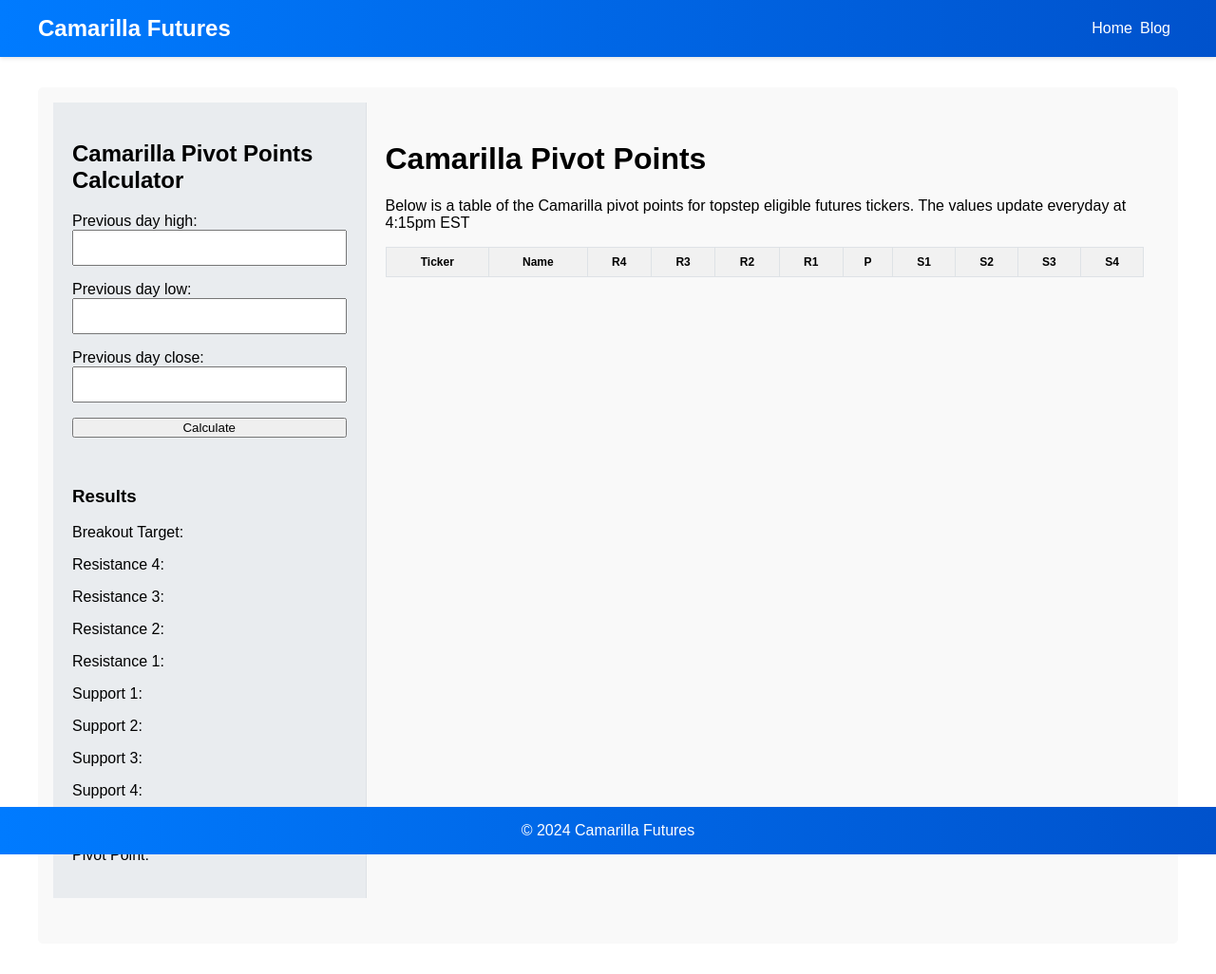
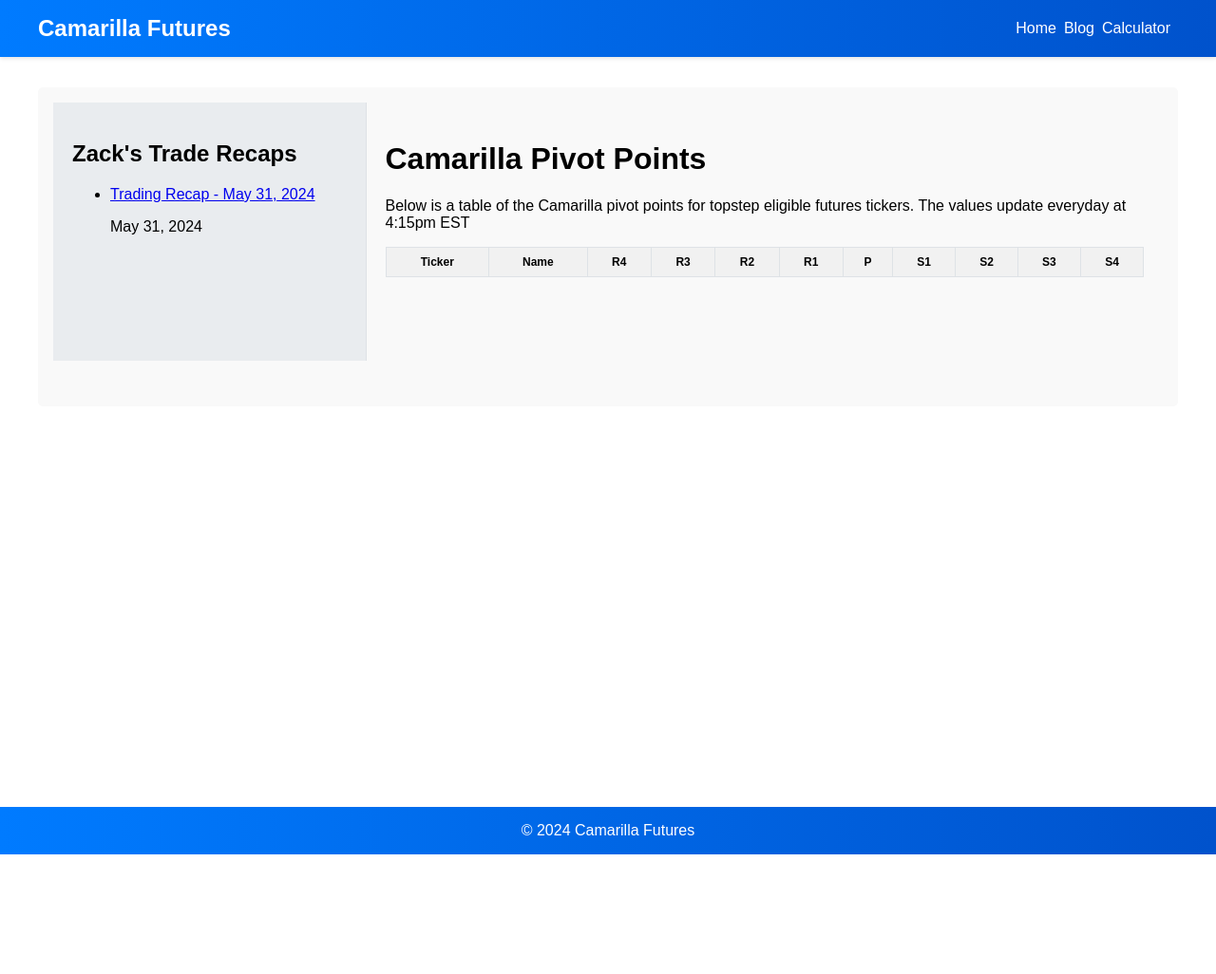
Before and after one commit to zackrylangford/daytrading-unplugged, a Jekyll site: the page built from index.markdown, in a window 1280 px wide. Shown: the whole page at 95% size. Built offline with Jekyll 4.4.1, drawn with Linux system fonts in a browser that asks for light colours; after the commit the page ends 900 px from its top, so only the background shows below that.

Commit message:
moved calculator

```diff
--- a/_layouts/default.html
+++ b/_layouts/default.html
@@ -21,6 +21,8 @@
             <ul class="nav-list">
                 <li><a href="{{ '/' | relative_url }}">Home</a></li>
                 <li><a href="{{ '/blog' | relative_url }}">Blog</a></li>
+
+                <li><a href="{{ '/calculator' | relative_url }}">Calculator</a></li>
             </ul>
         </nav>
     </header>
--- a/index.markdown
+++ b/index.markdown
@@ -5,38 +5,15 @@ title: Camarilla Futures
 
 <div class="container">
     <div class="sidebar">
-        <h2>Camarilla Pivot Points Calculator</h2>
-        <div class="calculator">
-            <div class="input-group">
-                <label for="high">Previous day high:</label>
-                <input type="text" id="high">
-            </div>
-            <div class="input-group">
-                <label for="low">Previous day low:</label>
-                <input type="text" id="low">
-            </div>
-            <div class="input-group">
-                <label for="close">Previous day close:</label>
-                <input type="text" id="close">
-            </div>
-            <button id="calculate-button">Calculate</button>
-            <div class="results">
-                <h3>Results</h3>
-                <p>Breakout Target: <span id="breakout_target"></span></p>
-                <p>Resistance 4: <span id="resistance_4"></span></p>
-                <p>Resistance 3: <span id="resistance_3"></span></p>
-                <p>Resistance 2: <span id="resistance_2"></span></p>
-                <p>Resistance 1: <span id="resistance_1"></span></p>
-                <p>Support 1: <span id="support_1"></span></p>
-                <p>Support 2: <span id="support_2"></span></p>
-                <p>Support 3: <span id="support_3"></span></p>
-                <p>Support 4: <span id="support_4"></span></p>
-                <p>Breakdown Target: <span id="breakdown_target"></span></p>
-                <div class="pivot-section">
-                    <p>Pivot Point: <span id="pivot_point"></span></p>
-                </div>
-            </div>
-        </div>
+        <h2>Zack's Trade Recaps</h2>
+            <ul>
+        {% for post in site.posts %}
+        <li>
+            <a href="{{ post.url | relative_url }}">{{ post.title }}</a>
+            <p>{{ post.date | date: "%B %d, %Y" }}</p>
+        </li>
+        {% endfor %}
+    </ul>
     </div>
     <div class="main-content">
         <h1>Camarilla Pivot Points</h1>
```
Also changed, not shown: calculator.md (added, +42 -0 lines).
